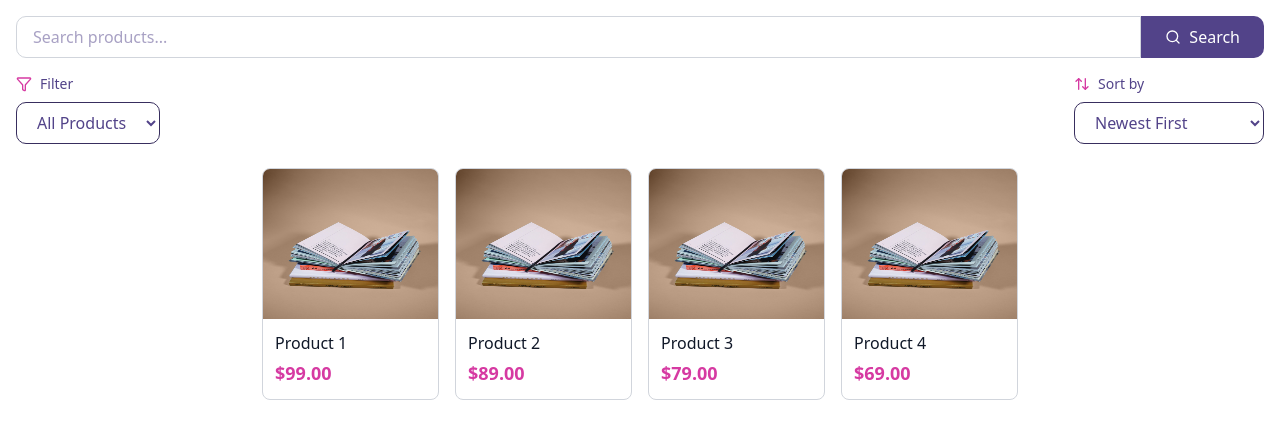
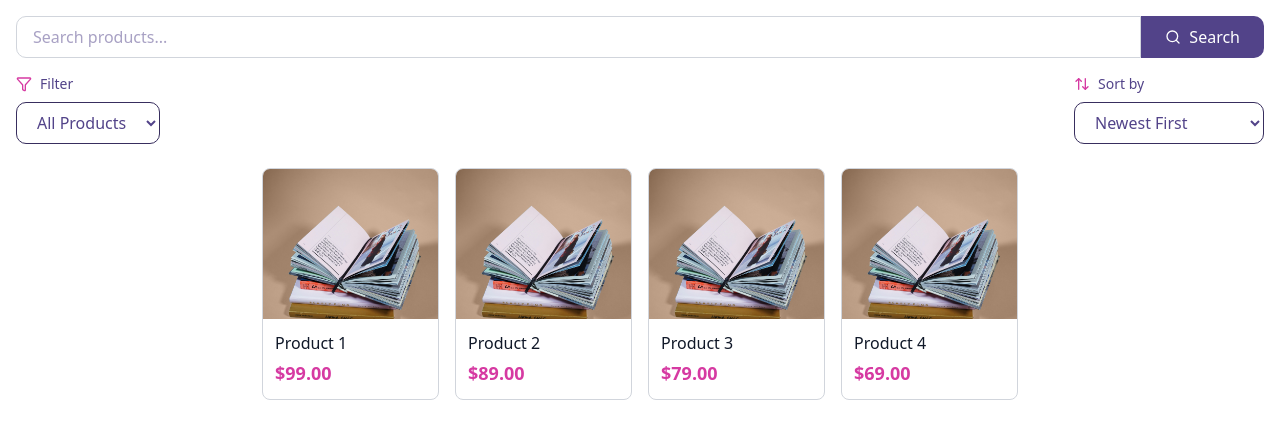
Before and after one commit to Rabbit-Start-x-TTTA/rocket-xp-frontend, a Next.js app: page /product-catalog in a window 1280 px wide. Shown: the top 438 px of the page. Built offline with nearby package versions, Linux system fonts and the light colour scheme.

Commit message:
feat: add hover on product and when click product it go to /product-catalog/[slug]

```diff
--- a/src/app/product-catalog/product.tsx
+++ b/src/app/product-catalog/product.tsx
@@ -1,25 +1,32 @@
 import Image from "next/image";
+import Link from "next/link";
 
 export default function Product({
   name = "Product Name",
   price = 0,
   img_path = "/book.jpg",
+  id = "1", // Add id prop for routing
+  slug, // Optional: use slug instead of id
 }: {
   name?: string;
   price?: number;
   img_path?: string;
+  id?: string;
+  slug?: string;
 }) {
   return (
-    <li className="border border-gray-300 rounded-md overflow-hidden">
+    <li className="border border-gray-300 rounded-md overflow-hidden transition-all duration-300 hover:border-[#D63AA2] hover:shadow-lg hover:-translate-y-1 cursor-pointer">
+      <Link href={`/productDetail/${slug || id}`}>
         <div className="relative min-w-[175px] h-[150px] bg-gray-200">
-        <Image src={img_path} alt={name} fill />
+          <Image src={img_path} alt={name} fill className="object-cover" />
         </div>
         <div className="p-3">
-        <h2 className="text-gray-900 mb-1">{name}</h2>
+          <h2 className="text-gray-900 mb-1 ">{name}</h2>
           <p className="text-[#D63AA2] text-lg font-semibold">
             ${price?.toFixed(2)}
           </p>
         </div>
+      </Link>
     </li>
   );
 }
```
Lines whose indentation alone changed are shown as unchanged.
